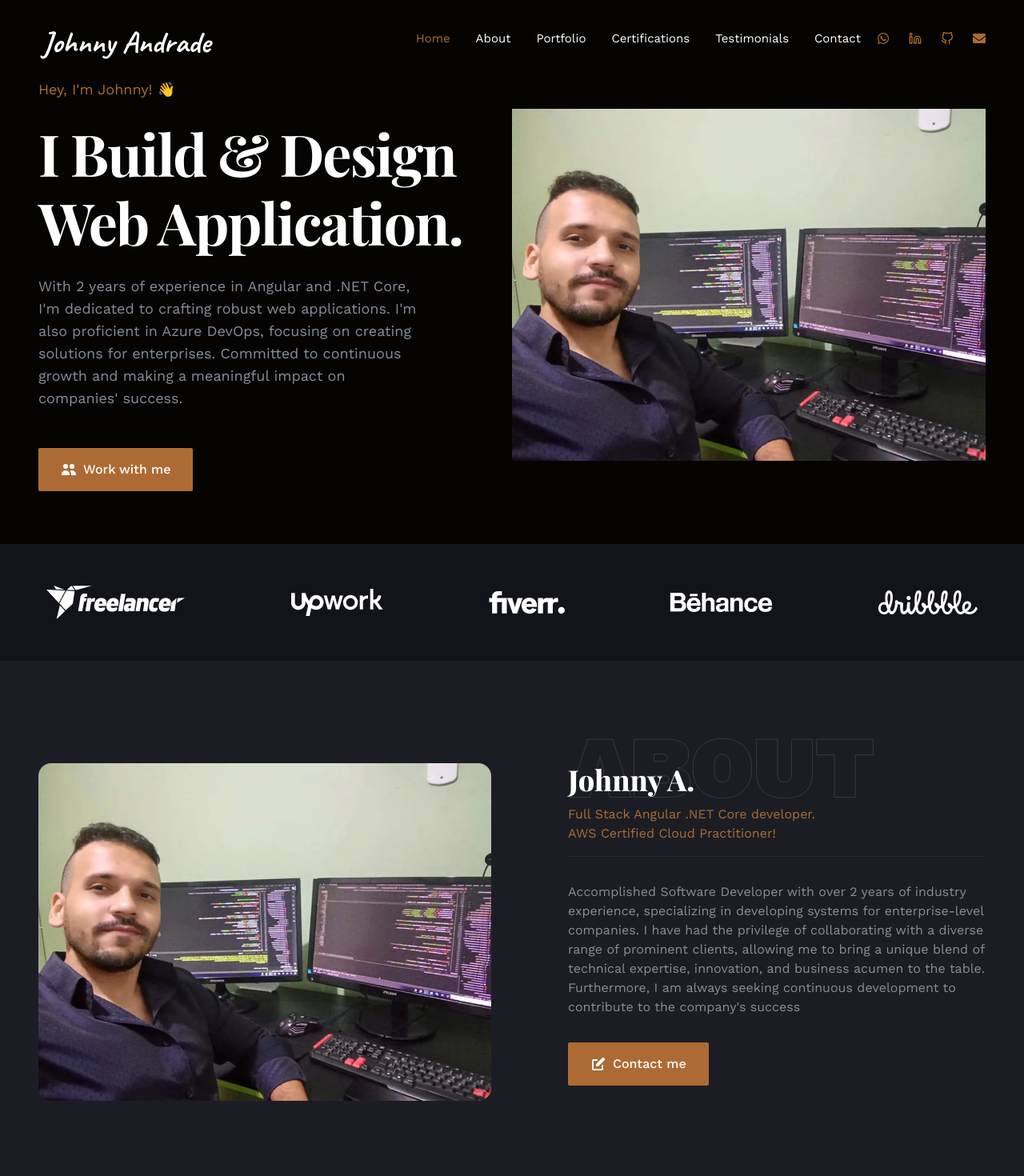
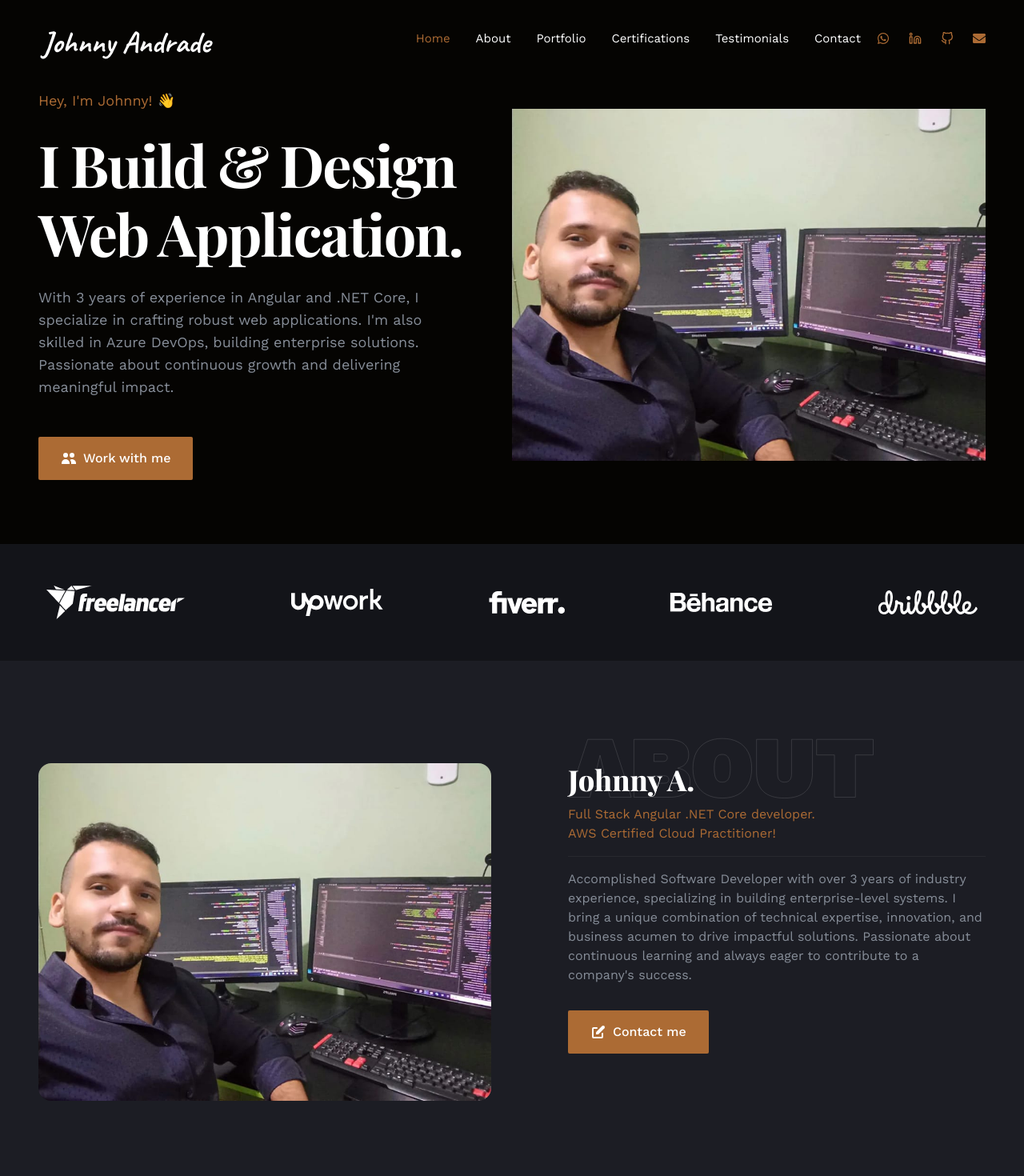
Before and after one commit to johnnydevsolutions/portfolio, a React (Create React App) app: page / in a window 1280 px wide. Shown: the top 1470 px of the page at 80% size. Built offline with nearby package versions, Linux system fonts and the light colour scheme; a web font is replaced by a local one.

Commit message:
✨ feat: added testemonial and a new video

```diff
--- a/src/components/About.js
+++ b/src/components/About.js
@@ -27,13 +27,11 @@ const About = () => {
               <p className='mb-4 text-accent'>
                 Full Stack Angular .NET Core developer. <br></br> AWS Certified Cloud Practitioner!
               </p>
-              <hr className='mb-8 opacity-5' />
+              <hr className='mb-4 opacity-5' />
               <p className='mb-8'>
-              Accomplished Software Developer with over 2 years of industry experience, specializing in developing
-              systems for enterprise-level companies. I have had the privilege of collaborating with a diverse range of
-              prominent clients, allowing me to bring a unique blend of technical expertise, innovation, and business
-              acumen to the table. Furthermore, I am always seeking continuous development to contribute to the
-              company's success
+              Accomplished Software Developer with over 3 years of industry experience, specializing in building enterprise-level systems.
+              I bring a unique combination of technical expertise, innovation, and business acumen to drive impactful solutions.
+              Passionate about continuous learning and always eager to contribute to a company's success.
                  {/*  <br /> */}
                 <br />
 
--- a/src/components/Hero.js
+++ b/src/components/Hero.js
@@ -26,8 +26,7 @@ const Hero = () => {
               I Build & Design <br /> Web Application.
             </h1>
             <p className='pt-4 pb-8 md:pt-6 md:pb-12 max-w-[480px] text-lg text-center lg:text-left'>
-            With 2 years of experience in Angular and .NET Core, I'm dedicated to crafting robust web applications.
-            I'm also proficient in Azure DevOps, focusing on creating solutions for enterprises. Committed to continuous growth and making a meaningful impact on companies' success.
+              With 3 years of experience in Angular and .NET Core, I specialize in crafting robust web applications. I'm also skilled in Azure DevOps, building enterprise solutions. Passionate about continuous growth and delivering meaningful impact.
             </p>
 
             <a
--- a/src/data.js
+++ b/src/data.js
@@ -56,6 +56,7 @@ import Video1 from '../src/assets/videos/metrics-report.mp4';
 import Video2 from '../src/assets/videos/love-connect.mp4';
 import Video3 from '../src/assets/videos/extreme-weather.mp4';
 import Video4 from '../src/assets/videos/gestao.mp4';
+import Video5 from '../src/assets/videos/weather-forecast.mp4';
 
 // navigation
 export const navigation = [
@@ -172,12 +173,13 @@ export const projectsData = [
     description2: 'A comprehensive Full-Stack Application was developed for creating a proposal management system, assigning tasks to responsible users within a company, and facilitating the distribution of proposals to streamline essential organizational processes.',
   },
   {
-    id: '5',
-    image: Project5,
-    name: 'Travel guide',
-    category: 'React',
-    moreInfoLink: 'https://johnnydevsolutions.github.io/wanderlust-explorer/',
-    description5:'Your Ultimate Travel Companion: Embark on an unforgettable journey with "Wanderlust Explorer," an innovative travel guide that transcends traditional exploration. Begin your odyssey now and redefine the way you experience the world. ',
+    id: '1',
+    videoSrc: Video5,
+    name: 'Weather Forecast',
+    category: 'Vue.js .NET Core',
+    moreInfoLink: '',
+    private: true,
+    description5:'A modern and responsive weather forecast application displaying real-time climate data with dynamic icons, filters and temperature indicators. The back-end is built with .NET, Clean Architecture, and Hangfire for automatic updates.',
   },
   {
     id: '6',
@@ -292,10 +294,10 @@ export const certifications = [
 export const testimonials = [
   {
     authorImg: TestiImage1,
-    authorText:'Johnny is an exceptional software developer whose skills and dedication truly set him apart. From the moment he joins a project, his passion for coding shines through in every line he writes.',
-    authorName: 'Jane Smith',
-    authorPosition: 'Project Manager, Tech Corp',
-  },
+    authorText:'Johnny has been a great colleague from the start. We have worked on several projects together, learning and sharing knowledge. He is always been supportive and ready to help when needed.',
+    authorName: 'Natália Spindola',
+    authorPosition: 'FullStack Developer, Loja Interativa',
+  }/* ,
   {
     authorImg: TestiImage2,
     authorText:
@@ -309,7 +311,7 @@ export const testimonials = [
       'I have had the pleasure of working with Johnny on multiple projects. His technical expertise and professionalism are unmatched.',
     authorName: 'Isabella Thompson',
     authorPosition: 'Software Engineer, CodeTech',
-  },
+  }, */
 ];
 
 // contact
```
Also changed, not shown: src/assets/img/testimonials/testimonial-1.webp, 1 other file (tests, documents, lock files or other folders).
